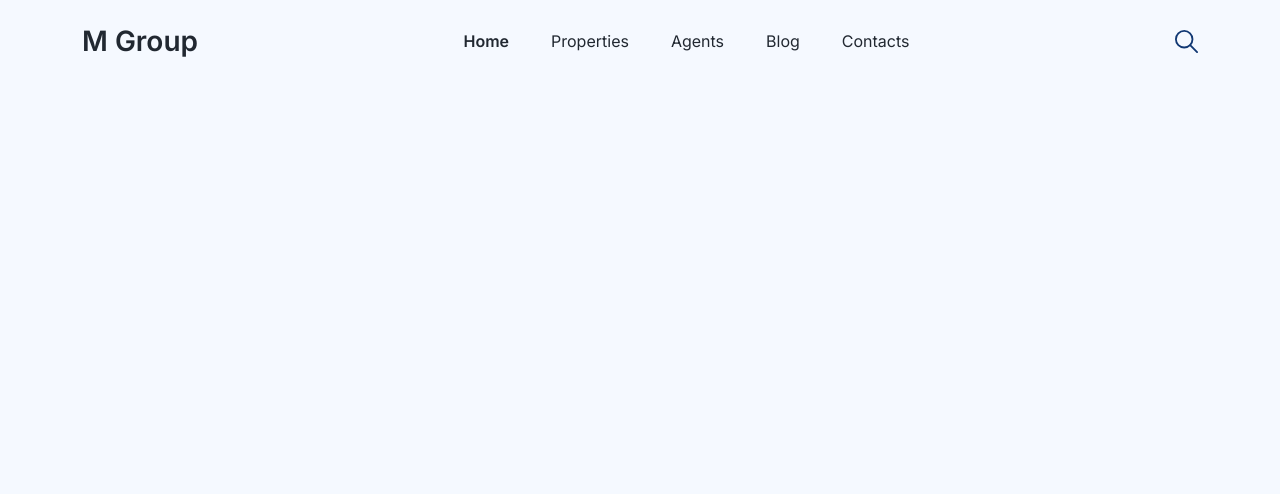
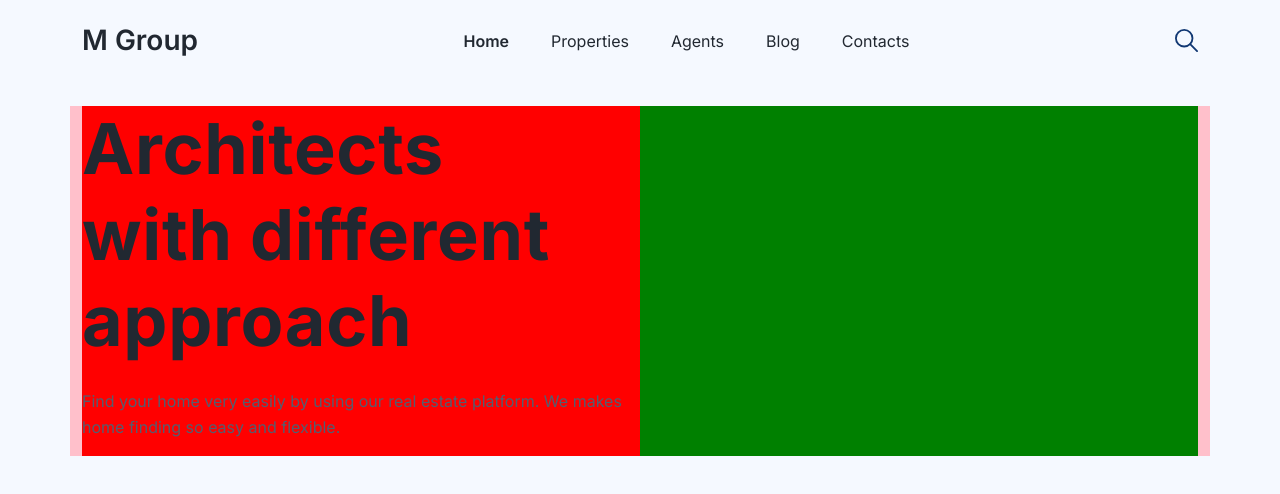
Before and after one commit to craftalpian/ReactJsLearn, a React (Create React App) app: page / in a window 1280 px wide. Shown: the top 494 px of the page. Built offline with nearby package versions, Linux system fonts and the light colour scheme.

Commit message:
On Progress

```diff
--- a/src/App.js
+++ b/src/App.js
@@ -1,6 +1,10 @@
 import './App.css';
 import { ReactComponent as SearchIcon } from './assets/images/SearchIcon.svg';
 import styled from 'styled-components';
+
+const Body = styled.body`
+  background-color: #F5F9FF;
+`
 
 const NavigationBar = styled.section`
   overflow: hidden;
@@ -17,7 +21,6 @@ const BrandText = styled.h1`
   font-style: normal;
   font-weight: 600;
   font-size: 28px;
-  line-height: 34px;
   display: flex;
   text-align: center;
   align-items: center;
@@ -48,12 +51,63 @@ const MenuText = styled.li`
   font-family: 'Inter';
   font-style: normal;
   font-size: 16px;
-  line-height: 19px;
   text-align: center;
 
   &:hover ${MenuTextHref}{
     color: #434b58 !important;
   }
+`
+
+const ContentBody = styled.section`
+  overflow: hidden;
+  display: flex;
+  flex-direction: row;
+  width: 100%;
+  background-color: pink;
+`
+
+const LeftContent = styled.div`
+  overflow: hidden;
+  width: 100%;
+  background-color: red;
+
+  h1{
+    text-align: left;
+    font-family: 'Inter';
+    font-style: normal;
+    font-weight: 700;
+    font-size: 70px;
+    line-height: 86px;
+    /* or 123% */
+
+    letter-spacing: 0.01em;
+
+    color: #212831;
+  }
+
+  p{
+    text-align: left;
+    font-family: 'Inter';
+    font-style: normal;
+    font-weight: 400;
+    font-size: 16px;
+    line-height: 26px;
+    /* or 162% */
+
+
+    color: #535E70;
+  }
+`
+
+const CTAButton = styled.button`
+  height: 58px;
+  overflow: hidden;
+`
+
+const RightContent = styled.div`
+  overflow: hidden;
+  width: 100%;
+  background-color: green;
 `
 
 const MenuTextAtom = (props) => <MenuText><MenuTextHref href='#' {...props}>{props.children}</MenuTextHref></MenuText>;
@@ -69,11 +123,20 @@ const MenuComponent = () => (
 
 function App() {
   return (
-    <NavigationBar className='container mt-4'>
-      <BrandText>M Group</BrandText>
-      <MenuComponent></MenuComponent>
-      <SearchIcon width={23} height={23}></SearchIcon>
-    </NavigationBar>
+    <Body className='container-fluid'>
+      <NavigationBar className='container mt-4'>
+        <BrandText>M Group</BrandText>
+        <MenuComponent></MenuComponent>
+        <SearchIcon width={23} height={23}></SearchIcon>
+      </NavigationBar>
+      <ContentBody className='container mt-5'>
+        <LeftContent>
+          <h1>Architects <br />with different approach</h1>
+          <p className='mt-4'>Find your home very easily by using our real estate platform. We makes home finding so easy and flexible.</p>
+        </LeftContent>
+        <RightContent></RightContent>
+      </ContentBody>
+    </Body>
   )
 }
 
```
